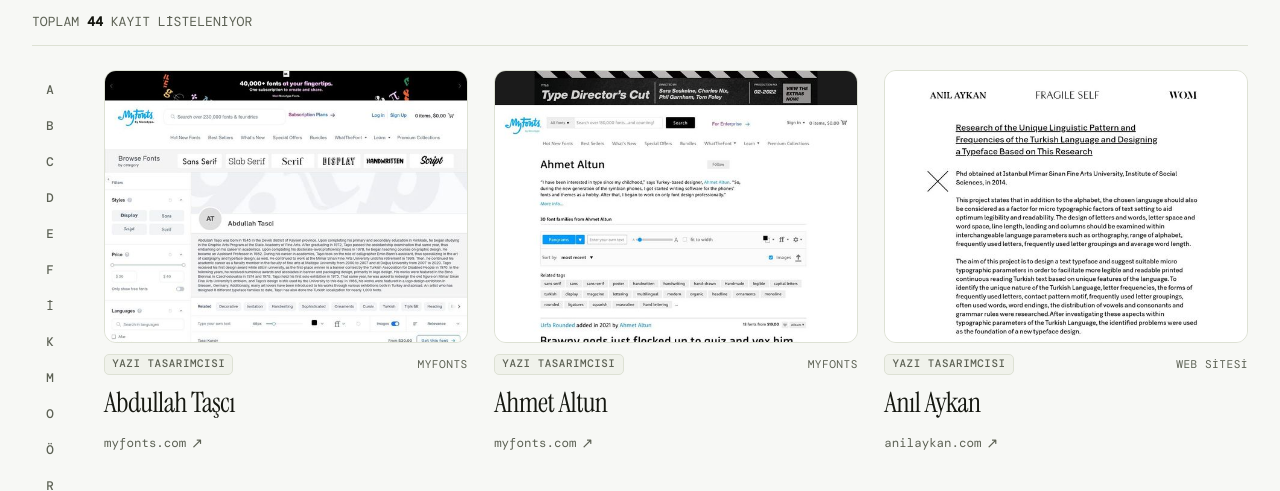
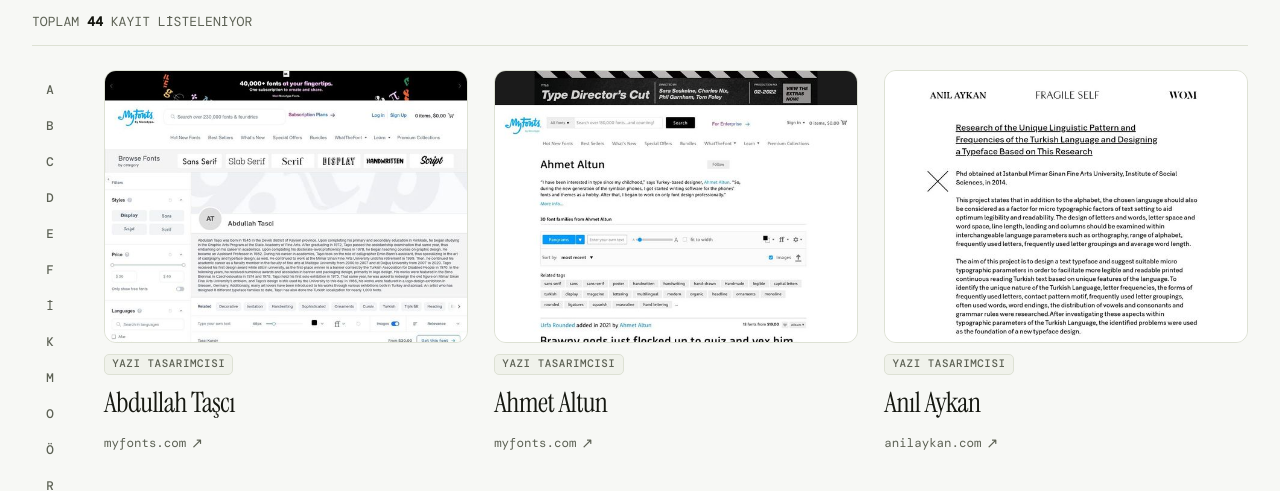
Before and after one commit to tipografitoplulugu/turkish-type-index, a plain HTML site: page index.html in a window 1280 px wide. Shown: the part 431-922 px from the top of the page. Drawn offline with nearby package versions, Linux system fonts and the light colour scheme; a web font is replaced by a local one.

Commit message:
fix(ui): vitrin kartlarındaki platform etiketleri (myfonts, web sitesi vb.) kaldırıldı

```diff
--- a/app.js
+++ b/app.js
@@ -526,10 +526,6 @@
     const badgeHtml = renderBadgeHtml(item);
     const identityLineHtml = renderIdentityLineHtml(item);
 
-    const platformBadge = item.platform
-      ? `<span class="vitrin-platform">${escapeHtml(item.platform)}</span>`
-      : "";
-
     const imageHtml = item.image
       ? `<div class="vitrin-media">
            <img src="${escapeHtml(item.image)}" alt="${escapeHtml(item.name)} önizleme görseli" loading="lazy" decoding="async" onerror="this.parentElement.classList.add('no-img');">
@@ -547,7 +543,6 @@
 
         <div class="vitrin-meta">
           <div class="vitrin-badges">${badgeHtml}</div>
-          ${platformBadge}
         </div>
 
         <h3 class="vitrin-title">
--- a/style.css
+++ b/style.css
@@ -1012,13 +1012,6 @@ mark.search-hit {
   border: 1px solid transparent;
 }
 
-.vitrin-platform {
-  color: var(--muted);
-  text-transform: uppercase;
-  font-size: .7rem;
-  white-space: nowrap;
-}
-
 /* Title & Card-covering Link */
 .vitrin-title {
   font-family: "Instrument Serif", Georgia, serif;
```
Also changed, not shown: ekle.html (+0 -1 lines).
